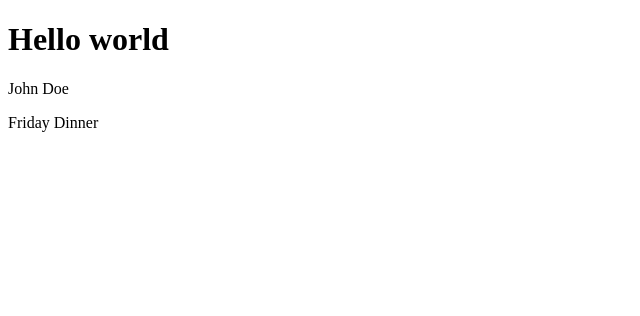
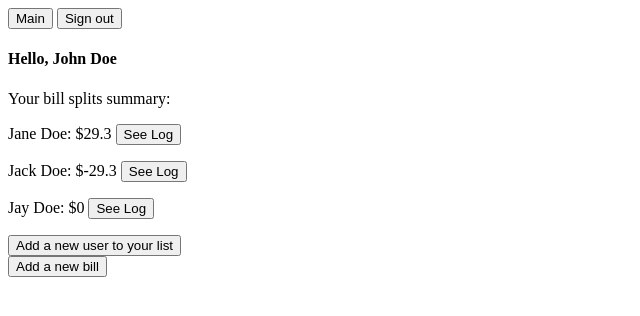
Before and after one commit to debelopumento/billsplit-app, a website: page public/index.html in a window 1280 px wide. Shown: the whole page, without its empty margins (0-640 px from the left). Drawn offline with nearby package versions, Linux system fonts and the light colour scheme.

Commit message:
add bill split summary page with mock data

```diff
--- a/public/app.js
+++ b/public/app.js
@@ -58,12 +58,15 @@ function getBillSplitsSummary(callbackFn) {
 
 
 function displayBillSplitsSummary(data) {
-    for (index in data.MOCK_USERS) {
-       $('body').append(
-        '<p>' + data.MOCK_USERS[index].fullName + '</p>');
-       $('body').append(
-        '<p>' + data.MOCK_USERS[index].friendList[0].billHistory[0].discription + '</p>');
+    $('nav').append('<h4>Hello, ' + data.MOCK_USERS[0].fullName + '</h4>');
+    $('main').append('<p>Your bill splits summary:</p>');
+    var currentUserFriendList = data.MOCK_USERS[0].friendList;
+    for (index in currentUserFriendList) {
+        $('main').append('<p>' + currentUserFriendList[index].fullName + ':  $' + currentUserFriendList[index].balance + '   <button>See Log</button></p>');
     }
+    $('main').append('<button>Add a new user to your list</button></br>');
+    $('main').append('<button>Add a new bill</button>');
+
 }
 
 getBillSplitsSummary(displayBillSplitsSummary);
--- a/public/index.html
+++ b/public/index.html
@@ -7,8 +7,13 @@
 	<meta charset="utf-8">
 </head>
 <body>
-	<h1>Hello world</h1>
-
+	<header>
+		<button>Main</button>
+		<button>Sign out</button>
+	</header>
+	<nav></nav>
+	<main>
+	</main>
 
 </body>
 </html>
```
